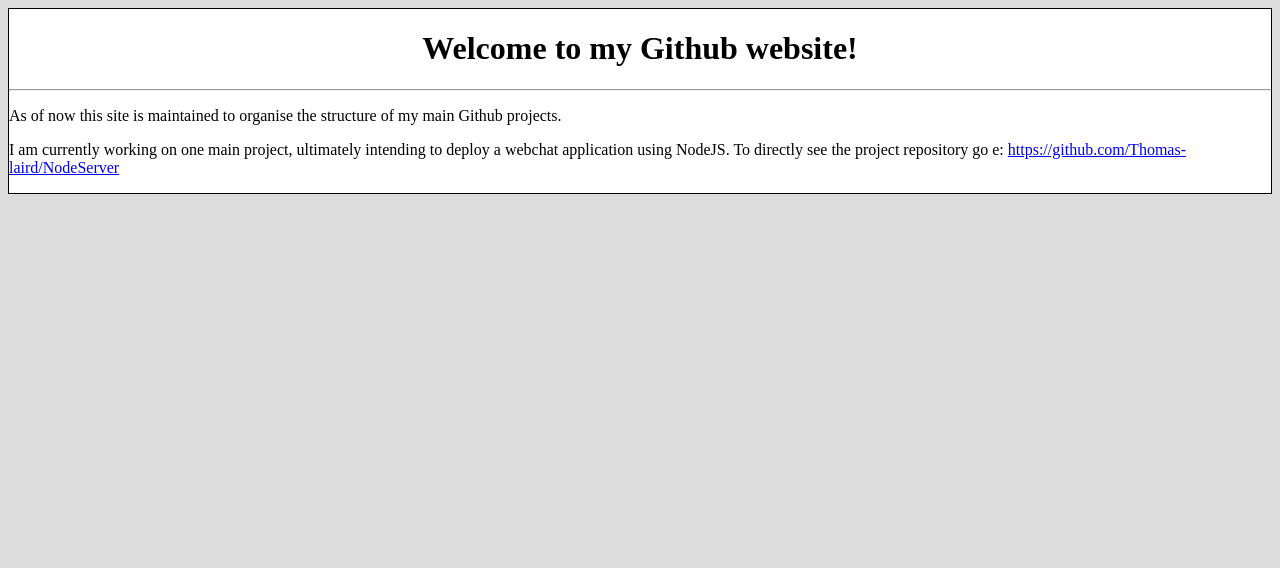
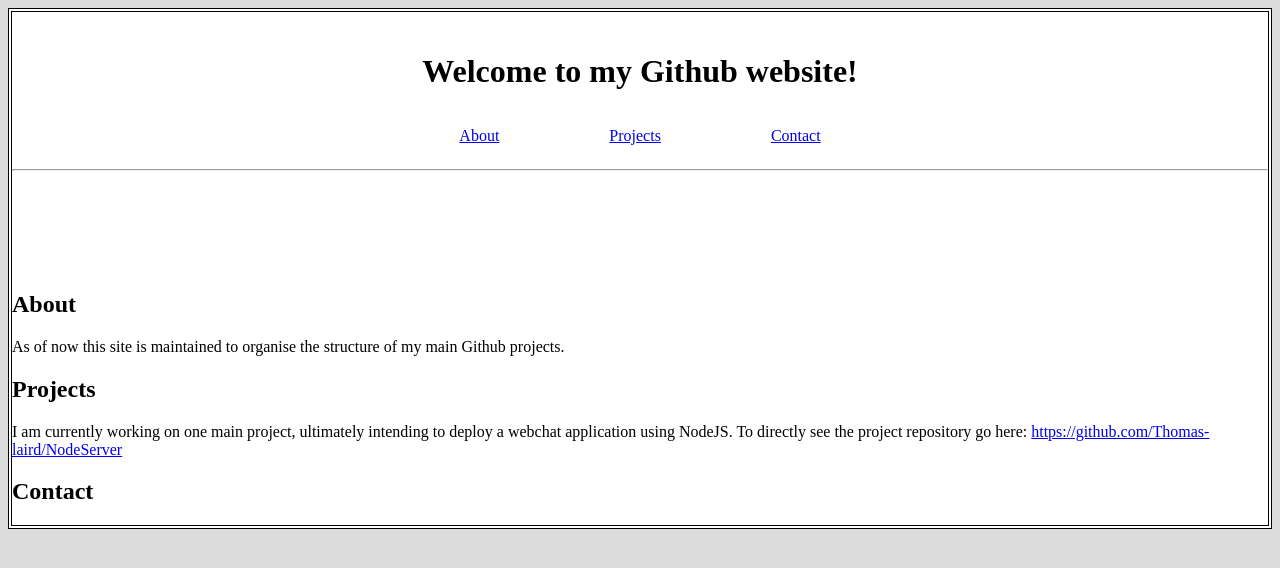
Before and after one commit to Thomas-Laird/Thomas-Laird.github.io, a plain HTML site: page index.html in a window 1280 px wide. Drawn offline with Linux system fonts and the light colour scheme.

Commit message:
Updated index page

```diff
--- a/index.html
+++ b/index.html
@@ -1,27 +1,73 @@
 <!DOCTYPE html>
 <html>
  <head>
+ <title>
+  Thomas's Github website
+ </title>
   <style>
+   header {
+          position: sticky;
+          top: 0;
+          margin-top: 20px;
+          text-align: center;
+          background-color: white;
+          flex-direction: column;
+          padding-right: auto;
+          padding-left: auto;
+          }
+
    body {
         background-color: #DCDCDC;
+
         }
    h1 {
        text-align: center;
+       padding-top: 20px;
       }
   #page {
          background-color: #fff;
-	align: center;
-	border: 1px solid;
+         border: 4px double;
+         position: relative;
+	 min-height: 500px;
+        }
+   ul {
+       width: 570px;
+       padding: 15px;
+       margin: 0px auto 9px auto;
+       text-align: center;
+      }
+   li {
+       display: inline;
+       margin: 0px 3px;
+       padding: 0px 50px 0px;
+      }
+   #textbody{
+      margin-top: 100px;
+      overflow: auto;
    }
   </style>
  </head>
  <body>
   <div id=page>
-
+   <header>
     <h1>Welcome to my Github website!</h1>
+    <div id=navigation>
+     <ul>
+      <li><a href="#about">About</a>
+      <li><a href="#projects">Projects</a>
+      <li><a href="#contact">Contact</a>
+     </ul>
+    </div>
     <hr />
+    </header>
+    <div id='textbody'>
+     <h2 id="about">About</h2>
      <p> As of now this site is maintained to organise the structure of my main Github projects.</p>
-     <p> I am currently working on one main project, ultimately intending to deploy a webchat application using NodeJS. To directly see the project repository go e: <a href="https://github.com/Thomas-laird/NodeServer">https://github.com/Thomas-laird/NodeServer</a>
+     <h2 id="projects">Projects</h2>
+     <p> I am currently working on one main project, ultimately intending to deploy a webchat application using NodeJS. To directly see the project repository go here: <a href="https://github.com/Thomas-laird/NodeServer">https://github.com/Thomas-
+    laird/NodeServer</a></p>
+     <h2 id="contact">Contact</h2>
+   </div>
   </div>
  </body>
 </html>
```
Lines whose indentation alone changed are shown as unchanged.
